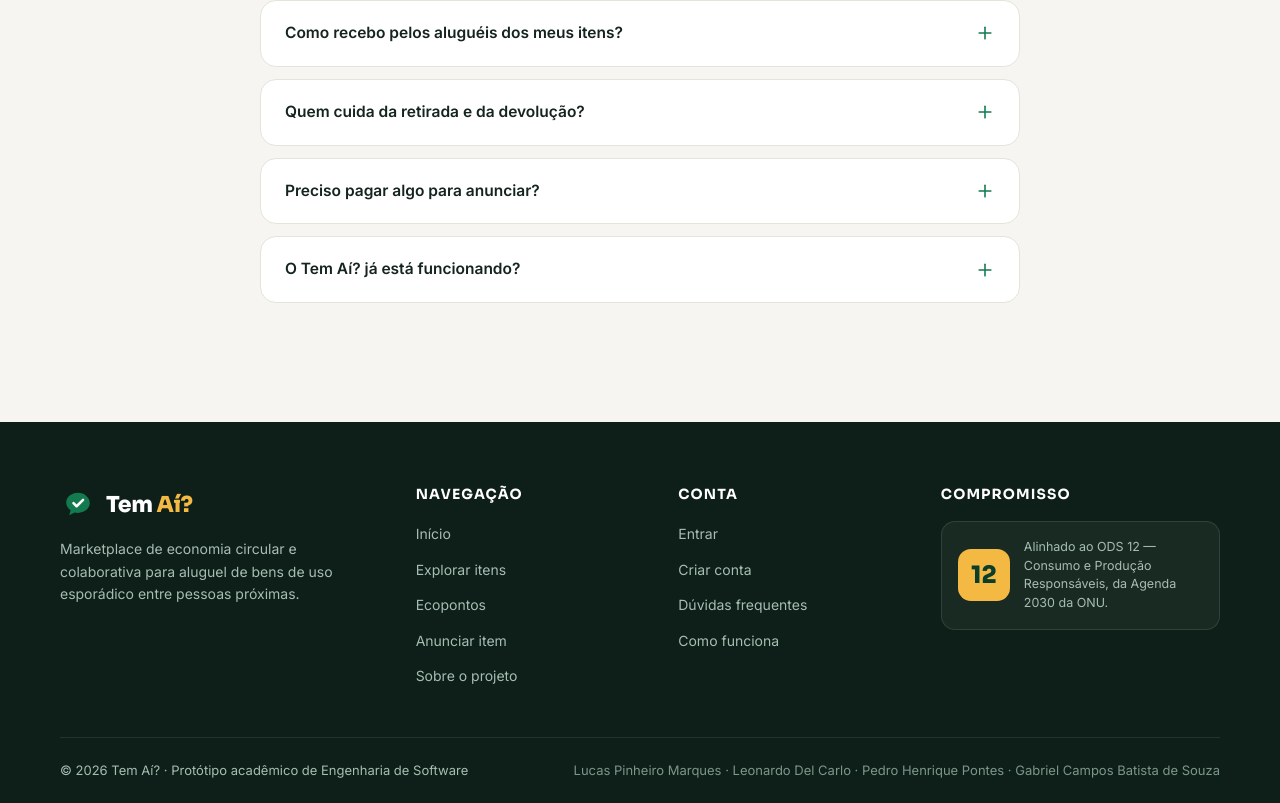
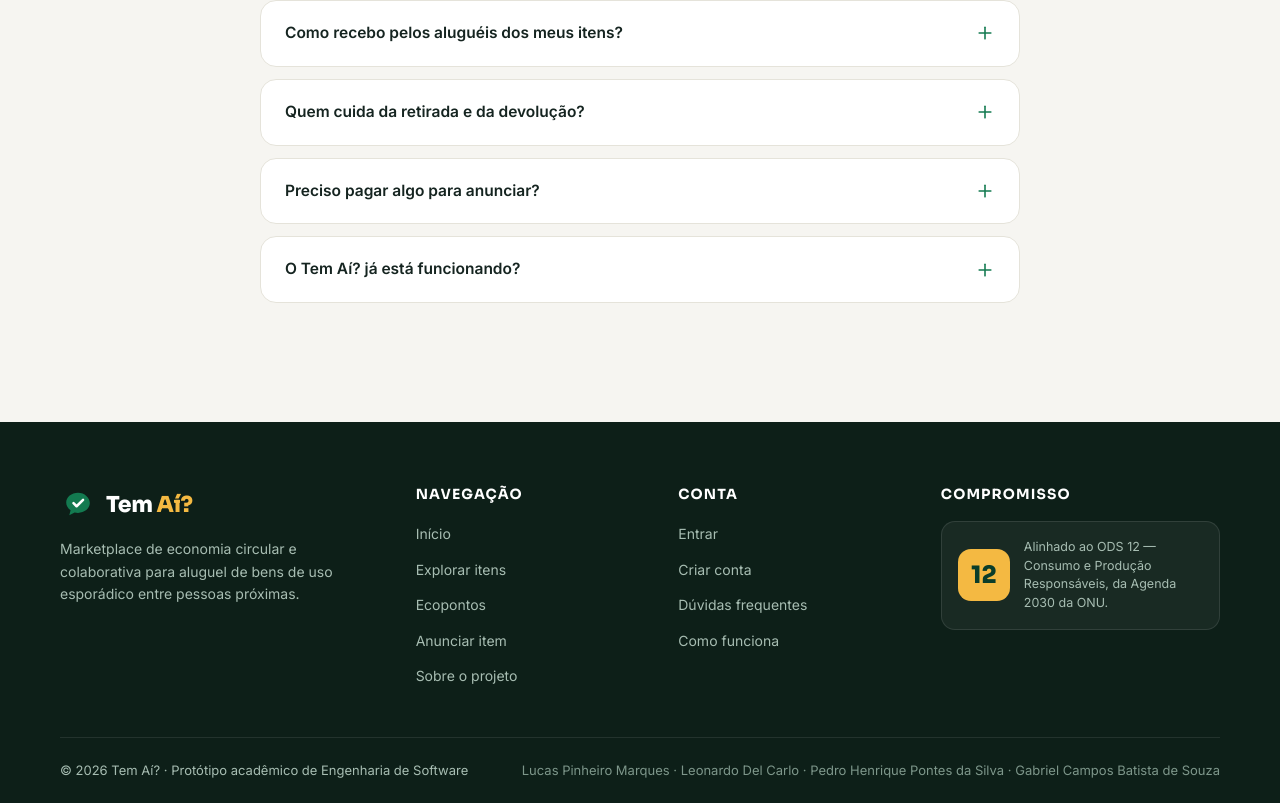
Before and after one commit to zCamposz/TemAi, a React (Vite) app: page / in a window 1280 px wide. Shown: the part 4748-5551 px from the top of the page. Built offline with nearby package versions, Linux system fonts and the light colour scheme; no server answers; the database is empty.

Commit message:
correção dos nomes

```diff
--- a/src/data/catalog.js
+++ b/src/data/catalog.js
@@ -386,7 +386,7 @@ export const PRODUCTS = RAW_PRODUCTS.map((product) => ({
 export const TEAM = [
   { name: "Lucas Pinheiro Marques", ra: "8222242608", initials: "LM", avatar: "av-1" },
   { name: "Leonardo Del Carlo", ra: "823157802", initials: "LD", avatar: "av-3" },
-  { name: "Pedro Henrique Pontes", ra: "823135028", initials: "PH", avatar: "av-4" },
+  { name: "Pedro Henrique Pontes da Silva", ra: "823135028", initials: "PH", avatar: "av-4" },
   { name: "Gabriel Campos Batista de Souza", ra: "823125083", initials: "GB", avatar: "av-5" },
 ];
 
```
Also changed, not shown: 1 other file (tests, documents, lock files or other folders).
